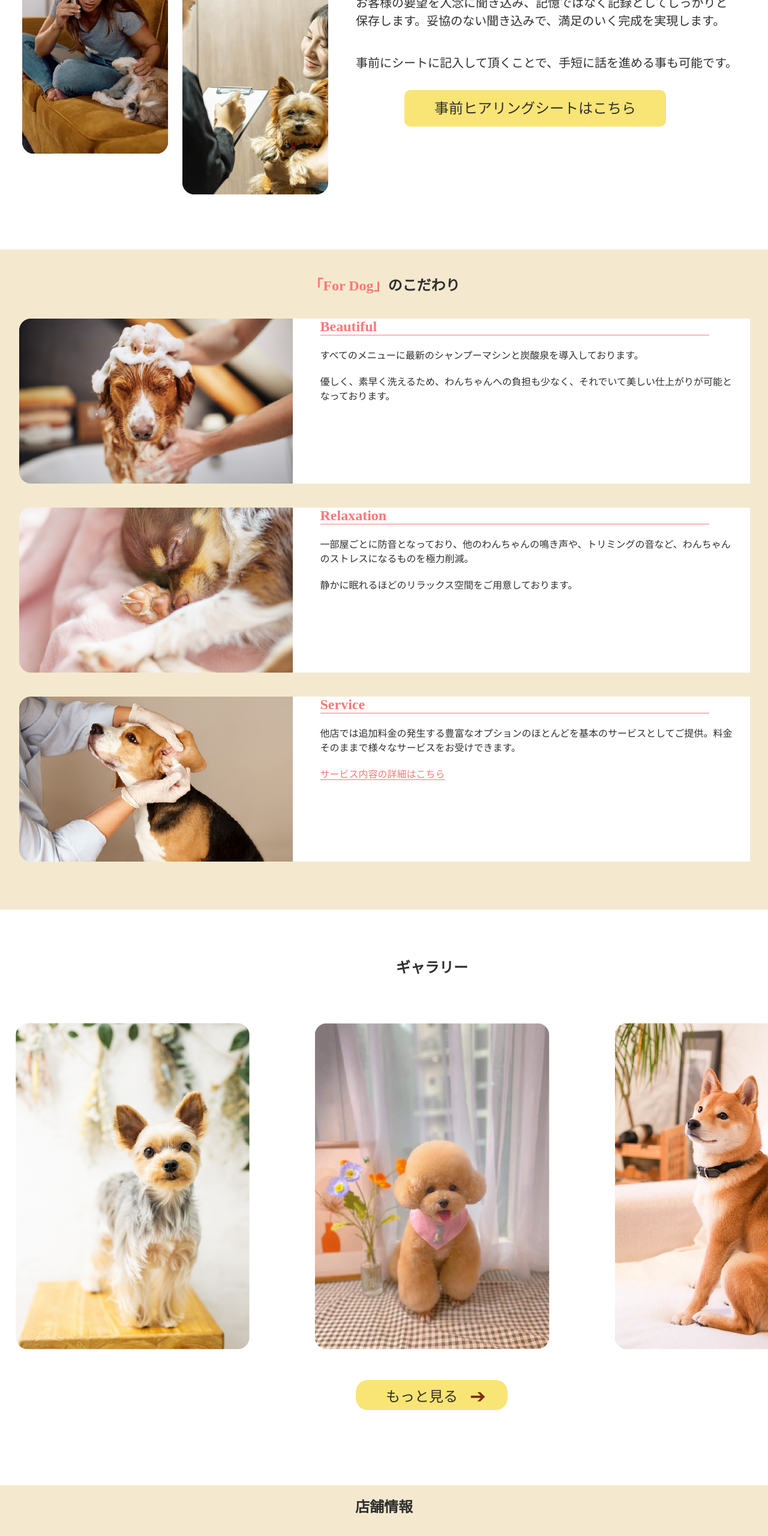
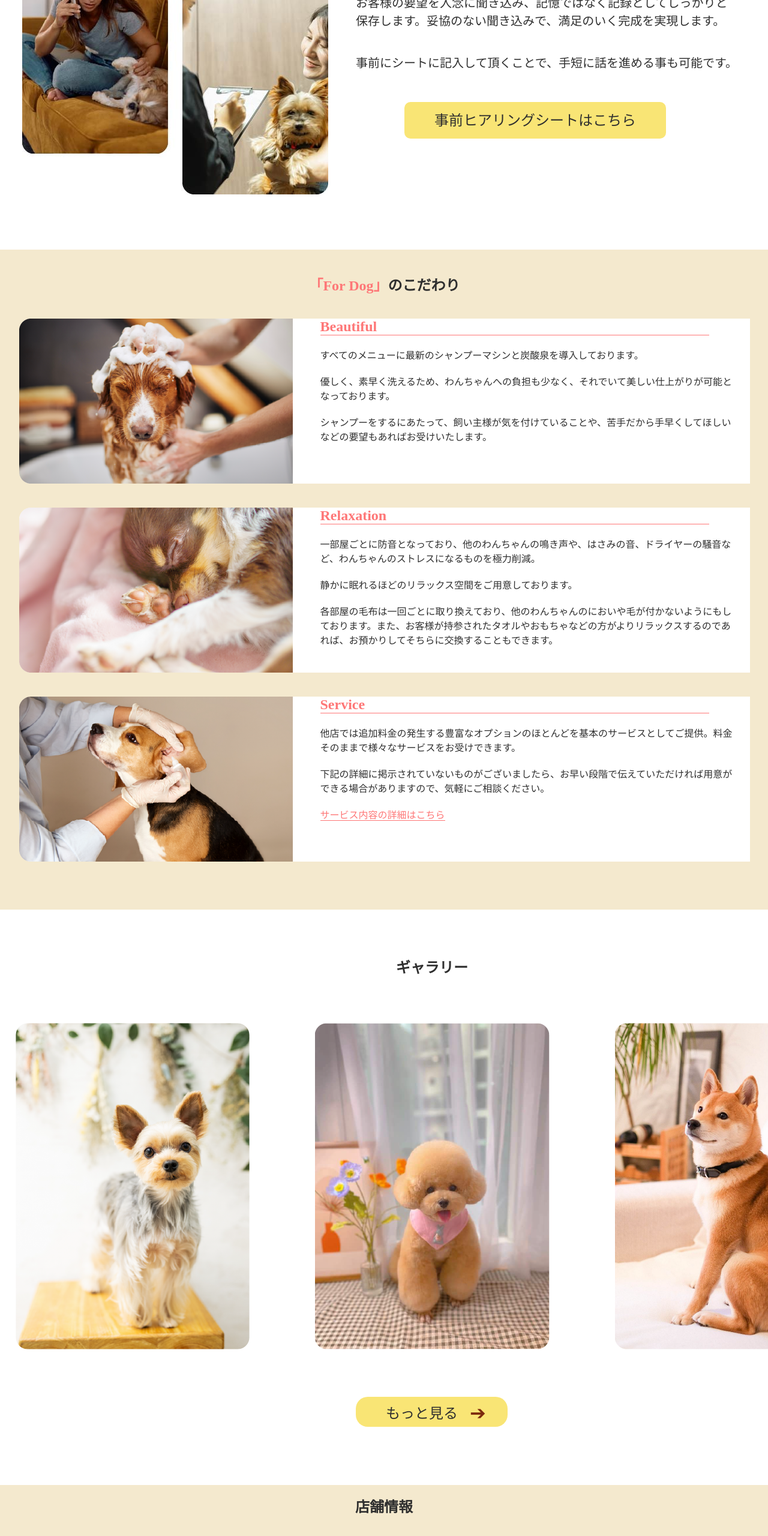
Before and after one commit to kassy1119/Kassy-page-sample01, a plain HTML site: page index.html in a window 1280 px wide. Shown: the part 1078-3638 px from the top of the page at 60% size. Drawn offline with Linux system fonts and the light colour scheme.

Commit message:
Add files via upload

```diff
--- a/assets/css/style.css
+++ b/assets/css/style.css
@@ -235,6 +235,10 @@ body {
         margin-bottom: 40px;
     }
 
+    .speace{
+        margin-bottom: 20px;
+    }
+
     .pcmainTopics__btn {
         width: 500px;
         height: 7px;
@@ -242,6 +246,7 @@ body {
         flex-shrink: 0;
         font-size: 2.4rem;
         padding: 17.5px 50px 17.5px;
+        margin-top: 50px;
         margin-left: 81px;
         background: #F9E575;
     }
@@ -432,7 +437,7 @@ body {
         width: 253px;
         height: 50px;
         flex-shrink: 0;
-        margin-top: 49px;
+        margin-top: 77px;
         margin-left: 593px;
         margin-right: 594px;
     }
--- a/index.html
+++ b/index.html
@@ -75,6 +75,7 @@
                                 お客様の要望を入念に聞き込み、記憶ではなく記録としてしっかりと<br>保存します。妥協のない聞き込みで、満足のいく完成を実現します。</p>
                             <p class="pcmainTopics__txt">事前にシートに記入して頂くことで、手短に話を進める事も可能です。</p>
                         </div>
+                        <div class="speace" style="display: flex;"> </div>
                         <a class="pcmainTopics__btn" href="#">事前ヒアリングシートはこちら</a>
                     </div>
                 </div>
@@ -88,6 +89,8 @@
                                 <p class="commitment__name"><span>Beautiful</span></p>
                                 <p class="commitment__txt">すべてのメニューに最新のシャンプーマシンと炭酸泉を導入しております。</p>
                                 <p class="commitment__txt">優しく、素早く洗えるため、わんちゃんへの負担も少なく、それでいて美しい仕上がりが可能となっております。</p>
+                                <p class="commitment__txt">シャンプーをするにあたって、飼い主様が気を付けていることや、苦手だから手早くしてほしいなどの要望もあればお受けいたします。</p>
+
                             </div>
                         </li>
                         <li class="commitment__item">
@@ -95,9 +98,10 @@
                             <p class="commitment__imgpc"><img src="assets/images/commitment03-pc.png" alt="寝る犬"></p>
                             <div class="commitment__content">
                                 <p class="commitment__name"><span>Relaxation</span></p>
-                                <p class="commitment__txt">一部屋ごとに防音となっており、他のわんちゃんの鳴き声や、トリミングの音など、わんちゃんのストレスになるものを極力削減。
-                                </p>
+                                <p class="commitment__txt">一部屋ごとに防音となっており、他のわんちゃんの鳴き声や、はさみの音、ドライヤーの騒音など、わんちゃんのストレスになるものを極力削減。                                </p>
                                 <p class="commitment__txt">静かに眠れるほどのリラックス空間をご用意しております。</p>
+                                <p class="commitment__txt">各部屋の毛布は一回ごとに取り換えており、他のわんちゃんのにおいや毛が付かないようにもしております。また、お客様が持参されたタオルやおもちゃなどの方がよりリラックスするのであれば、お預かりしてそちらに交換することもできます。</p>
+
                             </div>
                         </li>
                         <li class="commitment__item">
@@ -105,8 +109,8 @@
                             <p class="commitment__imgpc"><img src="assets/images/commitment02-pc.png" alt="ケアされる犬"></p>
                             <div class="commitment__content">
                                 <p class="commitment__name"><span>Service</span></p>
-                                <p class="commitment__txt">
-                                    他店では追加料金の発生する豊富なオプションのほとんどを基本のサービスとしてご提供。料金そのままで様々なサービスをお受けできます。</p>
+                                <p class="commitment__txt">他店では追加料金の発生する豊富なオプションのほとんどを基本のサービスとしてご提供。料金そのままで様々なサービスをお受けできます。</p>
+                                <p class="commitment__txt">下記の詳細に掲示されていないものがございましたら、お早い段階で伝えていただければ用意ができる場合がありますので、気軽にご相談ください。</p>
                                 <p class="commitment__txt"><a href="#"><span>サービス内容の詳細はこちら</span></a></p>
                             </div>
                         </li>
```
